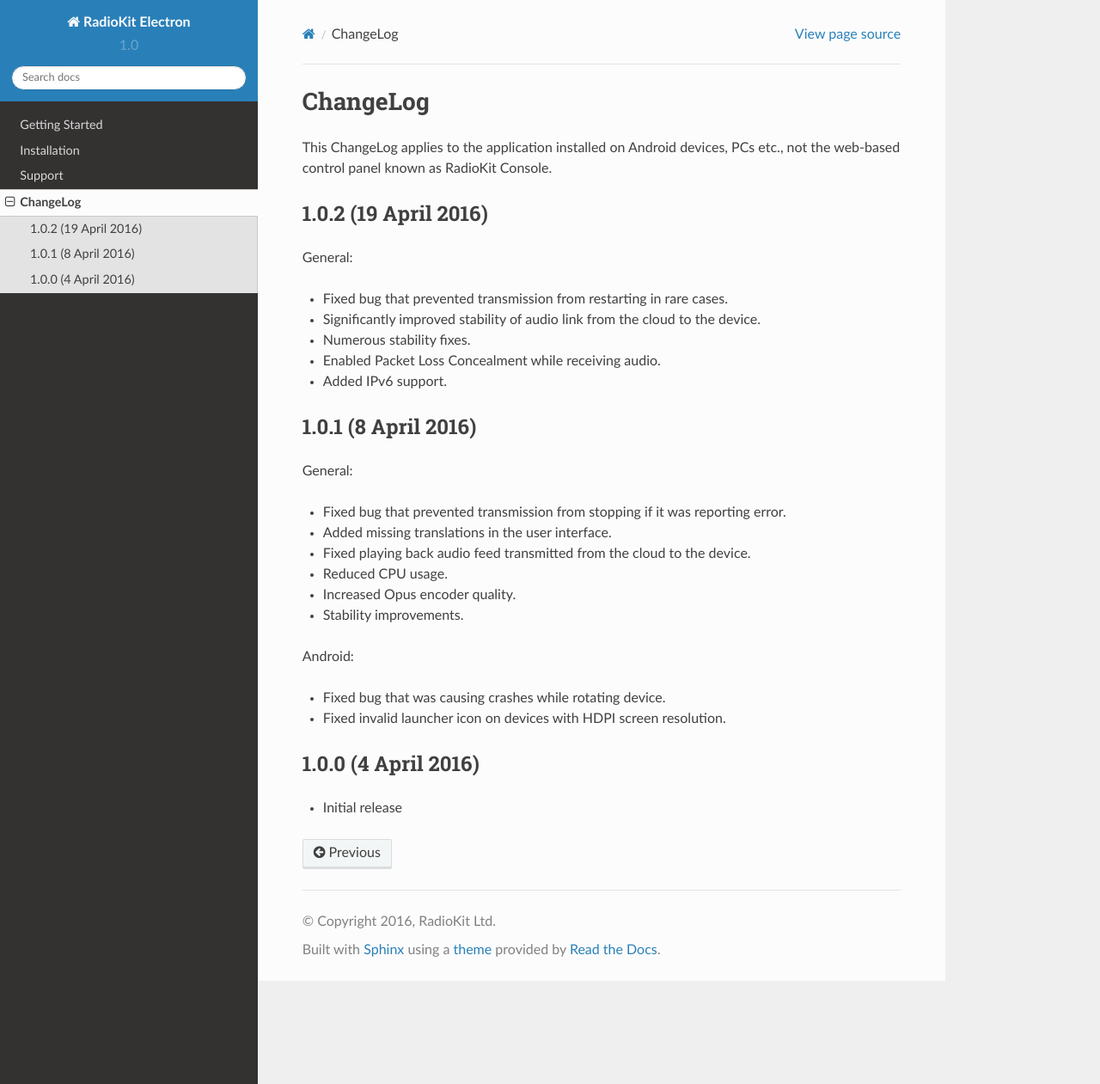
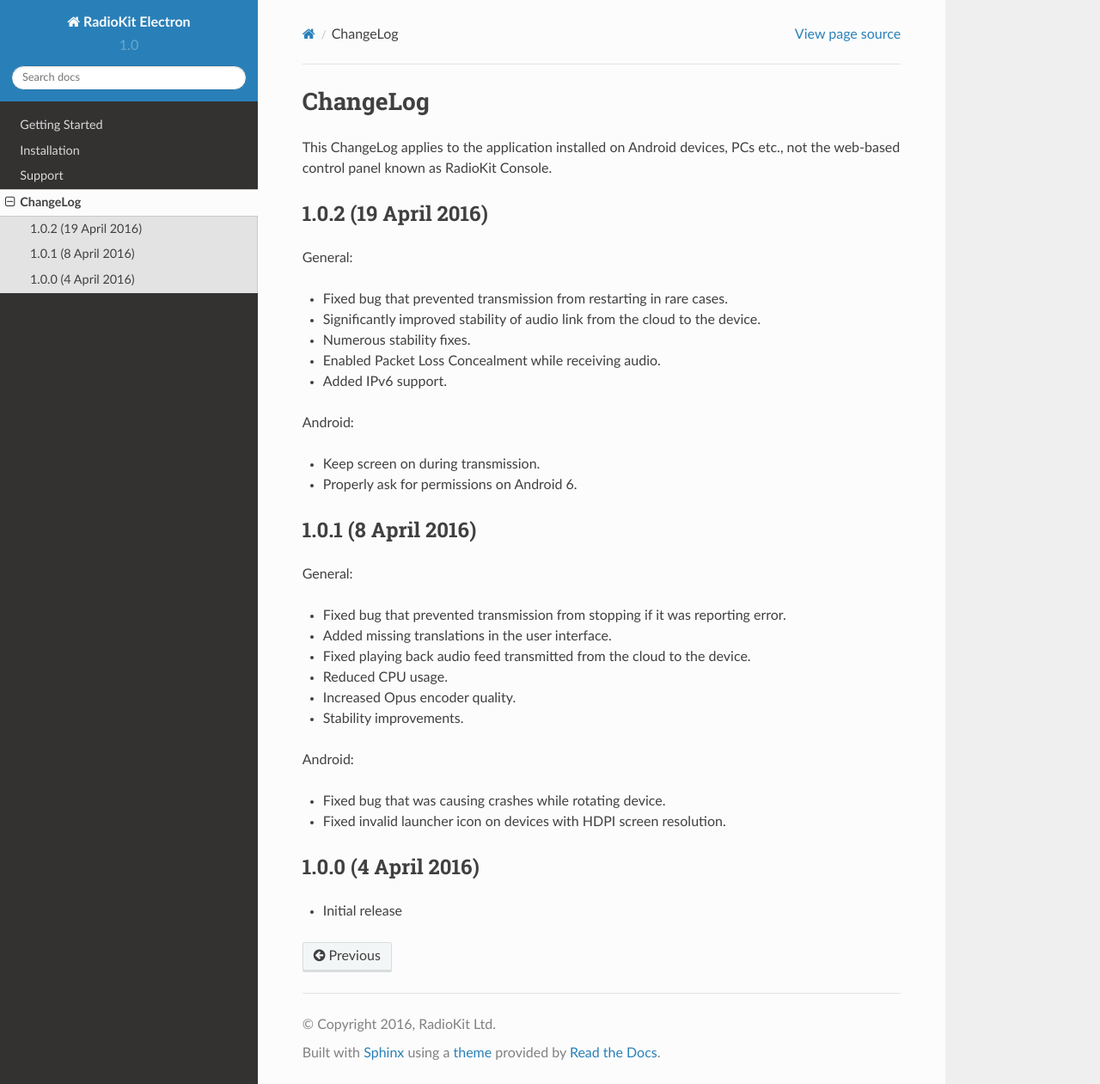
Before and after one commit to radiokit/electron-docs, a Sphinx documentation site: the page built from docs/source/changelog.rst, in a window 1280 px wide and 1261 px high. Shown: the whole window at 86% size. Built offline with Sphinx 7.4.7 and the Read the Docs theme 2.0.0, drawn with Linux system fonts in a browser that asks for light colours.

Commit message:
Updated changelog

```diff
--- a/docs/source/changelog.rst
+++ b/docs/source/changelog.rst
@@ -14,6 +14,11 @@
 * Numerous stability fixes.
 * Enabled Packet Loss Concealment while receiving audio.
 * Added IPv6 support.
+
+Android:
+
+* Keep screen on during transmission.
+* Properly ask for permissions on Android 6.
 
 1.0.1 (8 April 2016)
 ^^^^^^^^^^^^^^^^^^^^
```
